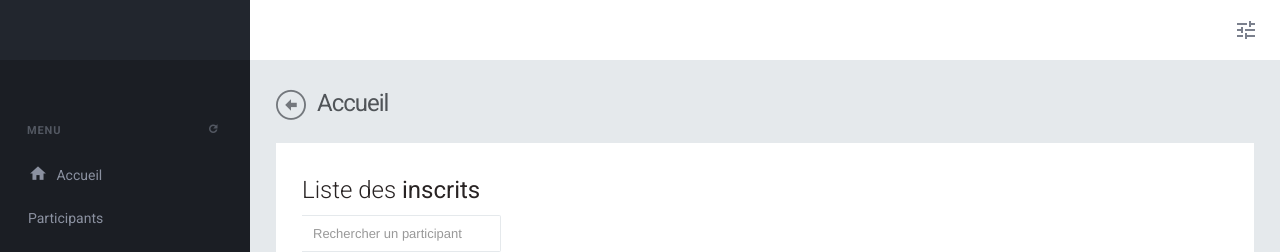
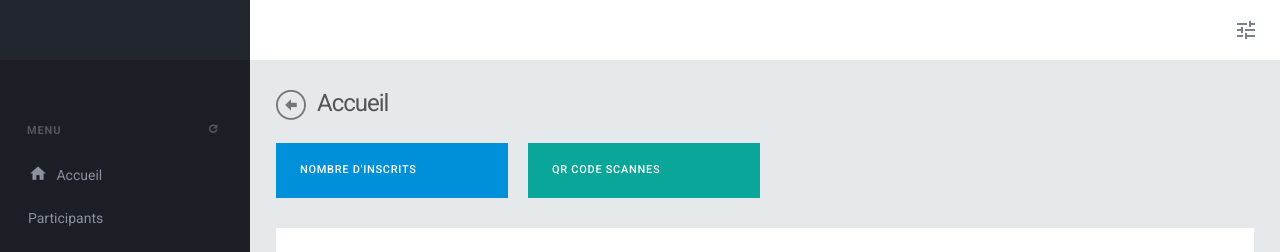
Before and after one commit to redoc-azk/ticko_saas, a Symfony app: template app/templates/app/list_participants.html.twig in a window 1280 px wide. Shown: the top 252 px of the page. Run offline with Twig, Linux system fonts and the light colour scheme; the template is opened without the code that fills it, so the values that code supplies are empty; some libraries are stand-ins or nearby versions.

Commit message:
counters

```diff
--- a/app/assets/controllers/participantmodal.js
+++ b/app/assets/controllers/participantmodal.js
@@ -71,5 +71,7 @@
             })
         // simulate a click on #modal_close_btn to close the modal
         document.getElementById('modal_close_btn').click();
+        // reload the page
+        location.reload();
     }
 }
--- a/app/templates/app/list_participants.html.twig
+++ b/app/templates/app/list_participants.html.twig
@@ -6,6 +6,26 @@
 
     <div class="page-title"> <i class="icon-custom-left"></i>
         <h3><span class="semi-bold">Accueil</span></h3>
+    </div>
+    <div class="row 2col">
+        <div class="col-md-3 col-sm-6 spacing-bottom-sm spacing-bottom">
+            <div class="tiles blue added-margin">
+                <div class="tiles-body">
+                    <div class="tiles-title"> NOMBRE D'INSCRITS </div>
+                    <div class="heading"> <span class="animate-number" data-value="{{ total_count }}" data-animation-duration="1200">0</span></div>
+                </div>
+            </div>
+        </div>
+        <div class="col-md-3 col-sm-6 spacing-bottom-sm spacing-bottom">
+            <div class="tiles green added-margin">
+                <div class="tiles-body">
+                    <div class="tiles-title"> QR CODE SCANNES </div>
+                    <turbo-frame id="turbo-scanned_counter">
+                        <div class="heading"> <span class="animate-number" data-value="{{ total_scanned }}" data-animation-duration="1000">0</span> </div>
+                    </turbo-frame>
+                </div>
+            </div>
+        </div>
     </div>
     <div class="row">
         <div class="col-md-12">
```
Also changed, not shown: app/src/Controller/AppController.php (+8 -2 lines), 1 other file.
